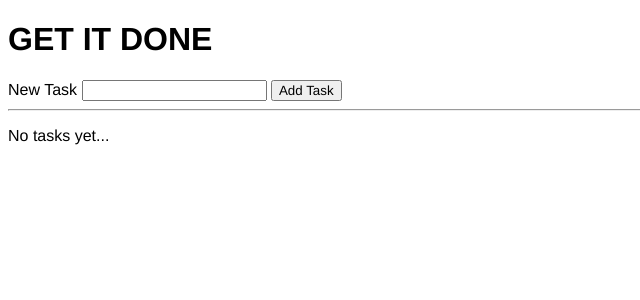
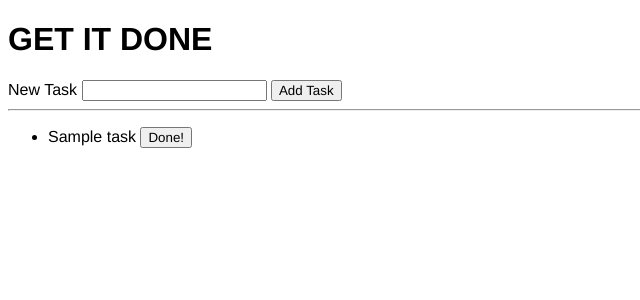
Before and after one commit to adamrd231/get-it-done, a Flask app: page / in a window 1280 px wide. Shown: the top 300 px of the page, without its empty margins (0-640 px from the left). Run offline with Flask 2, Linux system fonts and the light colour scheme; tables that the repository leaves empty hold one stand-in row (values such as "Sample post").

Commit message:
Hook task list to SQL database with add and delete buttons

```diff
--- a/main.py
+++ b/main.py
@@ -1,20 +1,51 @@
 from flask import Flask, request, redirect, render_template
+from flask_sqlalchemy import SQLAlchemy
+
 
 app = Flask(__name__)
 app.config['DEBUG'] = True
+app.config['SQLALCHEMY_DATABASE_URI'] = 'mysql+pymysql://get-it-done@localhost:8889/get-it-done'
+app.config['SQLALCHEMY_ECHO'] = True
+db = SQLAlchemy(app)
 
 
-tasks = []
+class Task(db.Model):
+
+    id = db.Column(db.Integer, primary_key=True)
+    name = db.Column(db.String(100))
+
+    def __init__(self, name):
+        self.name = name
+
+
 
 @app.route('/', methods=['POST', 'GET'])
 def index():
 
     if request.method == 'POST':
-        task = request.form['task']
-        tasks.append(task)
+        task_name = request.form['task']
+        new_task = Task(task_name)
+        db.session.add(new_task)
+        db.session.commit()
+
+    tasks = Task.query.all()
 
     return render_template('todos.html',
           title="Get Er' Done",
           tasks=tasks)
 
-app.run()
+
+
+@app.route('/delete-task', methods=['POST'])
+def delete_task():
+
+    task_id = int(request.form['task-id'])
+    task = Task.query.get(task_id)
+    db.session.delete(task)
+    db.session.commit()
+
+    return redirect('/')
+
+
+if __name__ == '__main__':
+    app.run()
--- a/templates/todos.html
+++ b/templates/todos.html
@@ -21,8 +21,11 @@
   {%  else  %}
     <ul>
       {%for task in tasks %}
-      <li>
-        {{task}}
+      <li>{{task.name}}
+        <form method="POST" action="/delete-task" style="display:inline-block;">
+            <input type="submit" value="Done!" />
+            <input type="hidden" name="task-id" value="{{task.id}}" />
+        </form>
       </li>
       {% endfor %}
     </ul>
```
